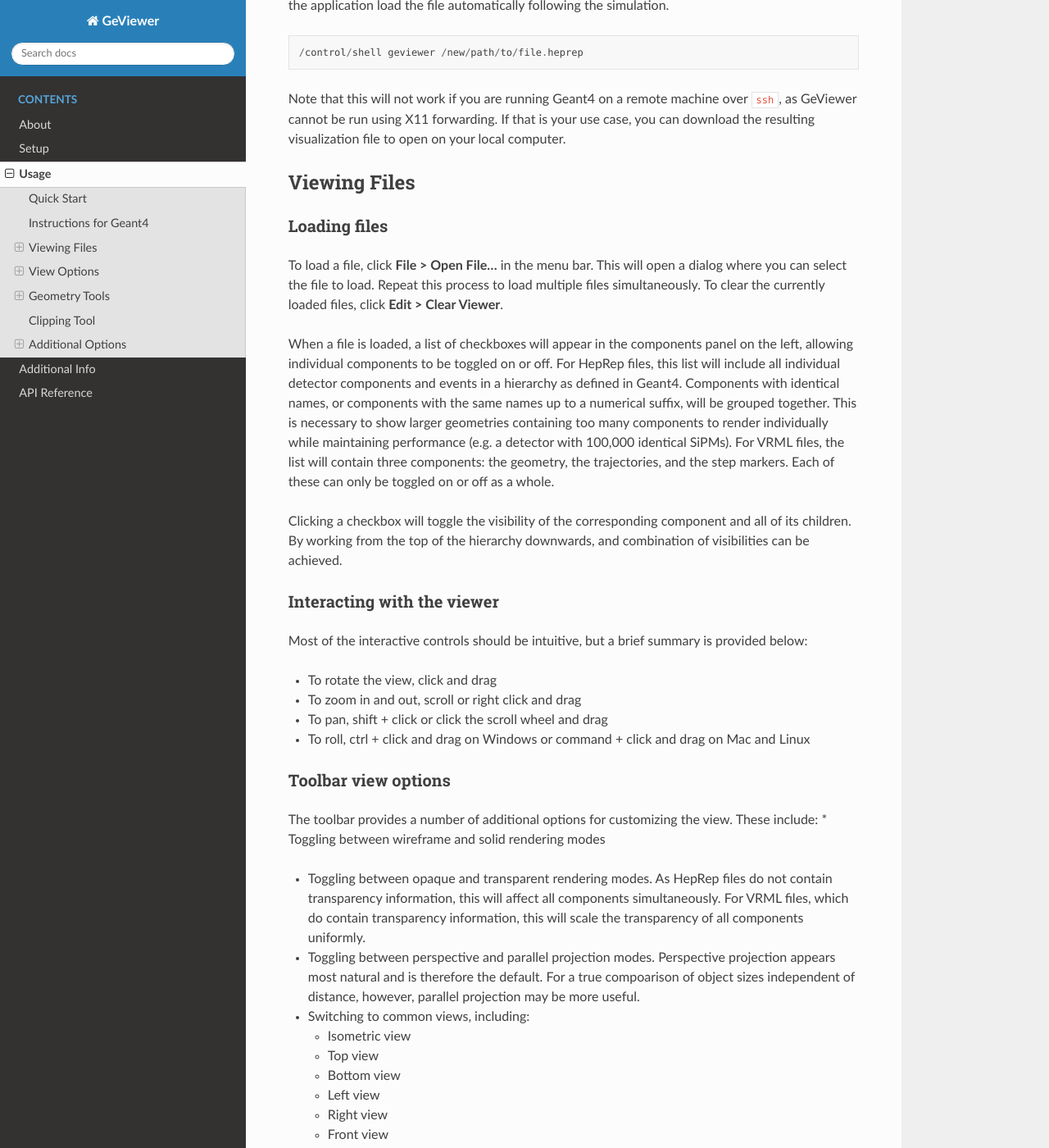
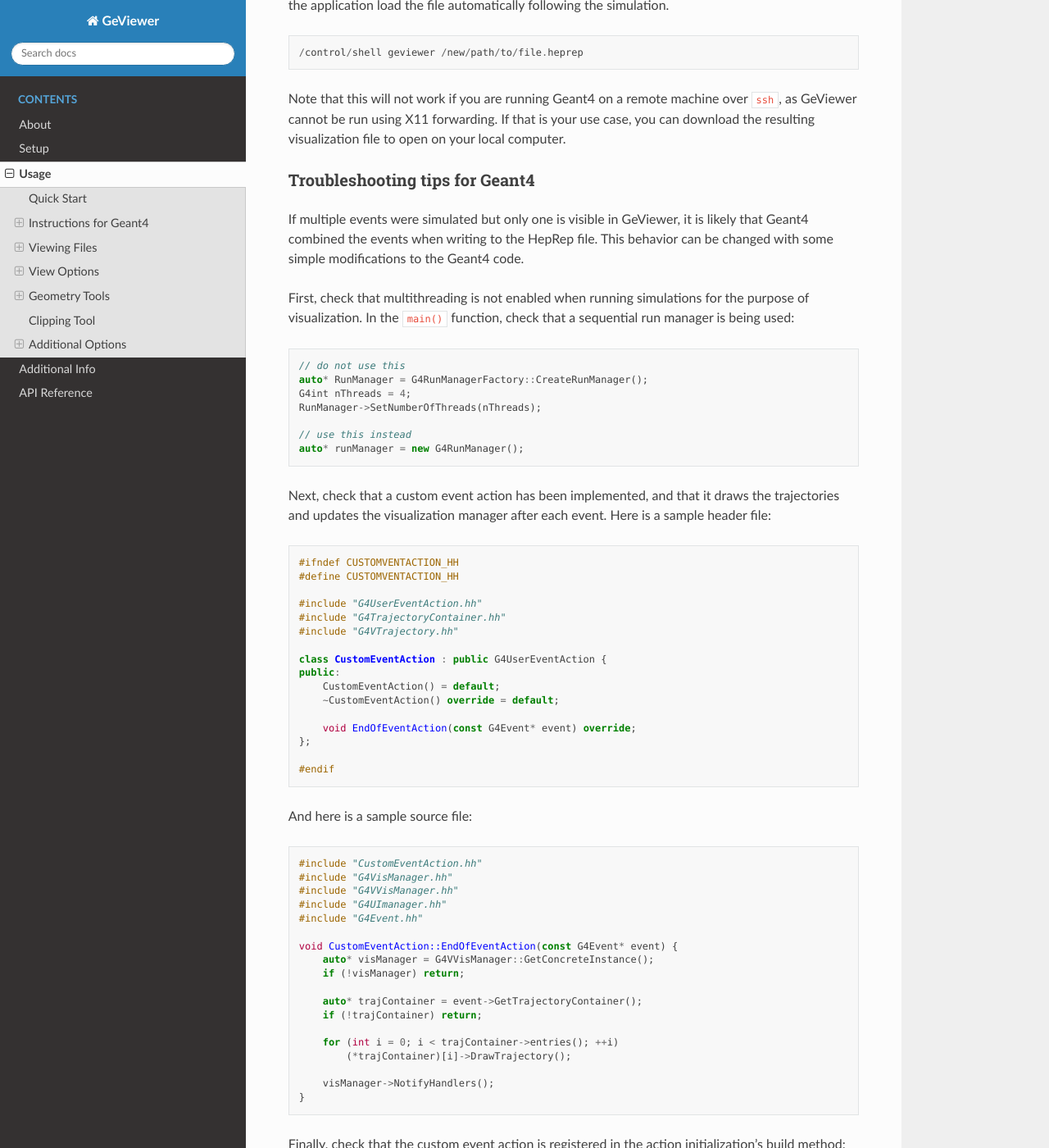
Before and after one commit to clarkehardy/geviewer, a Sphinx documentation site: the page built from docs/source/usage.rst, in a window 1280 px wide and 1400 px high, scrolled down 1679 px. Shown: the whole window at 82% size. Built offline with Sphinx 7.4.7 and the Read the Docs theme 3.1.0, drawn with Linux system fonts in a browser that asks for light colours; some of the changed text lies outside the part shown.

Commit message:
updated documentation

```diff
--- a/docs/source/usage.rst
+++ b/docs/source/usage.rst
@@ -100,6 +100,87 @@ Note that this will not work if you are running Geant4 on a remote
 machine over ``ssh``, as GeViewer cannot be run using X11 forwarding. If
 that is your use case, you can download the resulting visualization file
 to open on your local computer.
+
+Troubleshooting tips for Geant4
+^^^^^^^^^^^^^^^^^^^^^^^^^^^^^^^
+
+If multiple events were simulated but only one is visible in GeViewer,
+it is likely that Geant4 combined the events when writing to the HepRep
+file. This behavior can be changed with some simple modifications to the
+Geant4 code.
+
+First, check that multithreading is not enabled when running simulations
+for the purpose of visualization. In the ``main()`` function, check that
+a sequential run manager is being used:
+
+.. code:: cpp
+
+   // do not use this
+   auto* RunManager = G4RunManagerFactory::CreateRunManager();
+   G4int nThreads = 4;
+   RunManager->SetNumberOfThreads(nThreads);
+
+   // use this instead
+   auto* runManager = new G4RunManager();
+
+Next, check that a custom event action has been implemented, and that it
+draws the trajectories and updates the visualization manager after each
+event. Here is a sample header file:
+
+.. code:: cpp
+
+   #ifndef CUSTOMVENTACTION_HH
+   #define CUSTOMVENTACTION_HH
+
+   #include "G4UserEventAction.hh"
+   #include "G4TrajectoryContainer.hh"
+   #include "G4VTrajectory.hh"
+
+   class CustomEventAction : public G4UserEventAction {
+   public:
+       CustomEventAction() = default;
+       ~CustomEventAction() override = default;
+
+       void EndOfEventAction(const G4Event* event) override;
+   };
+
+   #endif
+
+And here is a sample source file:
+
+.. code:: cpp
+
+   #include "CustomEventAction.hh"
+   #include "G4VisManager.hh"
+   #include "G4VVisManager.hh"
+   #include "G4UImanager.hh"
+   #include "G4Event.hh"
+
+   void CustomEventAction::EndOfEventAction(const G4Event* event) {
+       auto* visManager = G4VVisManager::GetConcreteInstance();
+       if (!visManager) return;
+
+       auto* trajContainer = event->GetTrajectoryContainer();
+       if (!trajContainer) return;
+
+       for (int i = 0; i < trajContainer->entries(); ++i)
+           (*trajContainer)[i]->DrawTrajectory();
+
+       visManager->NotifyHandlers();
+   }
+
+Finally, check that the custom event action is registered in the action
+initialization’s build method:
+
+.. code:: cpp
+
+   void CustomActionInitialization::Build() const override {
+       ...
+       SetUserAction(new CustomEventAction());
+   }
+
+If you are still having trouble after verifying that your Geant4 code is
+set up correctly, please create a GitHub issue to explain the problem.
 
 Viewing Files
 ~~~~~~~~~~~~~
```
Also changed, not shown: README.md (+65 -0 lines).
